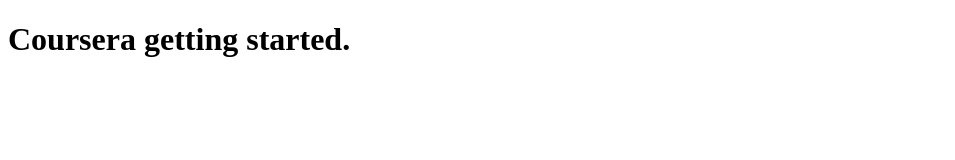
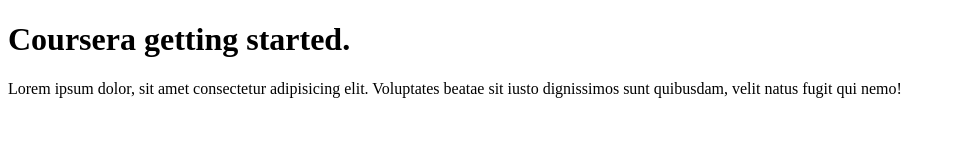
Before and after one commit to olgak169/CourseraProject, a plain HTML site: page index.html in a window 1280 px wide. Shown: the whole page, without its empty margins (0-955 px from the left). Drawn offline with Linux system fonts and the light colour scheme.

Commit message:
Test project
Test project

```diff
--- a/index.html
+++ b/index.html
@@ -7,5 +7,6 @@
 </head>
 <body>
  <h1>Coursera getting started.</h1>
+ <p>Lorem ipsum dolor, sit amet consectetur adipisicing elit. Voluptates beatae sit iusto dignissimos sunt quibusdam, velit natus fugit qui nemo!</p>
 </body>
 </html>
```
